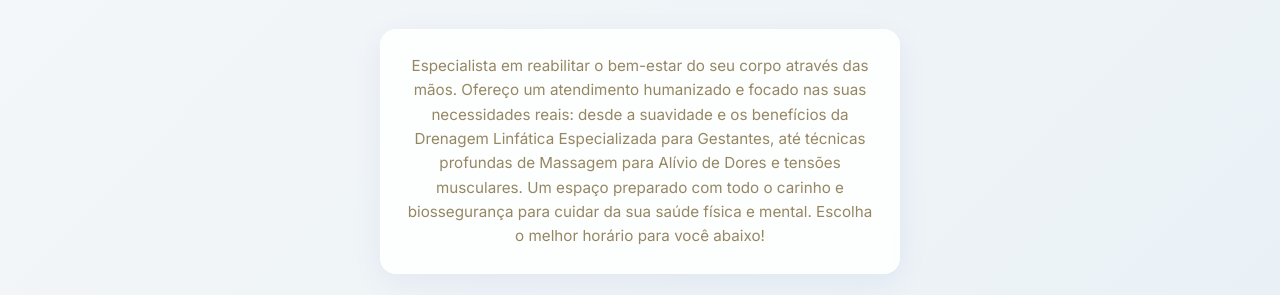
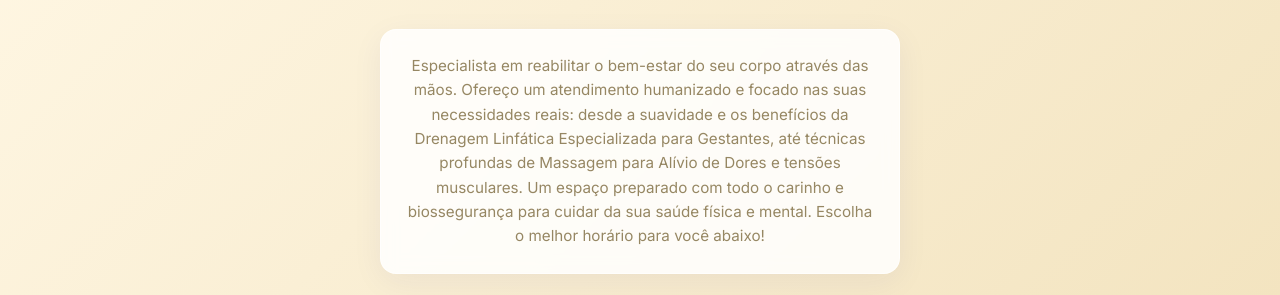
Before and after one commit to thiagocortez96/rafaellasanttoslinks, a plain HTML site: page index.html in a window 1280 px wide. Shown: the part 140-435 px from the top of the page. Drawn offline with nearby package versions, Linux system fonts and the light colour scheme; a web font is replaced by a local one.

Commit message:
Update index.html

```diff
--- a/index.html
+++ b/index.html
@@ -11,7 +11,7 @@
 
     <style>
         :root {
-            --bg-gradient: linear-gradient(135deg, #f4f7f9 0%, #e6eff5 100%);
+            --bg-gradient: linear-gradient(135deg, #fff7e4, #eedcb1 100%);
             --primary-color: #b09e73; /* Beje Clínico Elegante */
             --secondary-color: #968763;
             --accent-color: #d4af37; /* Toque Dourado Sutil */
```
